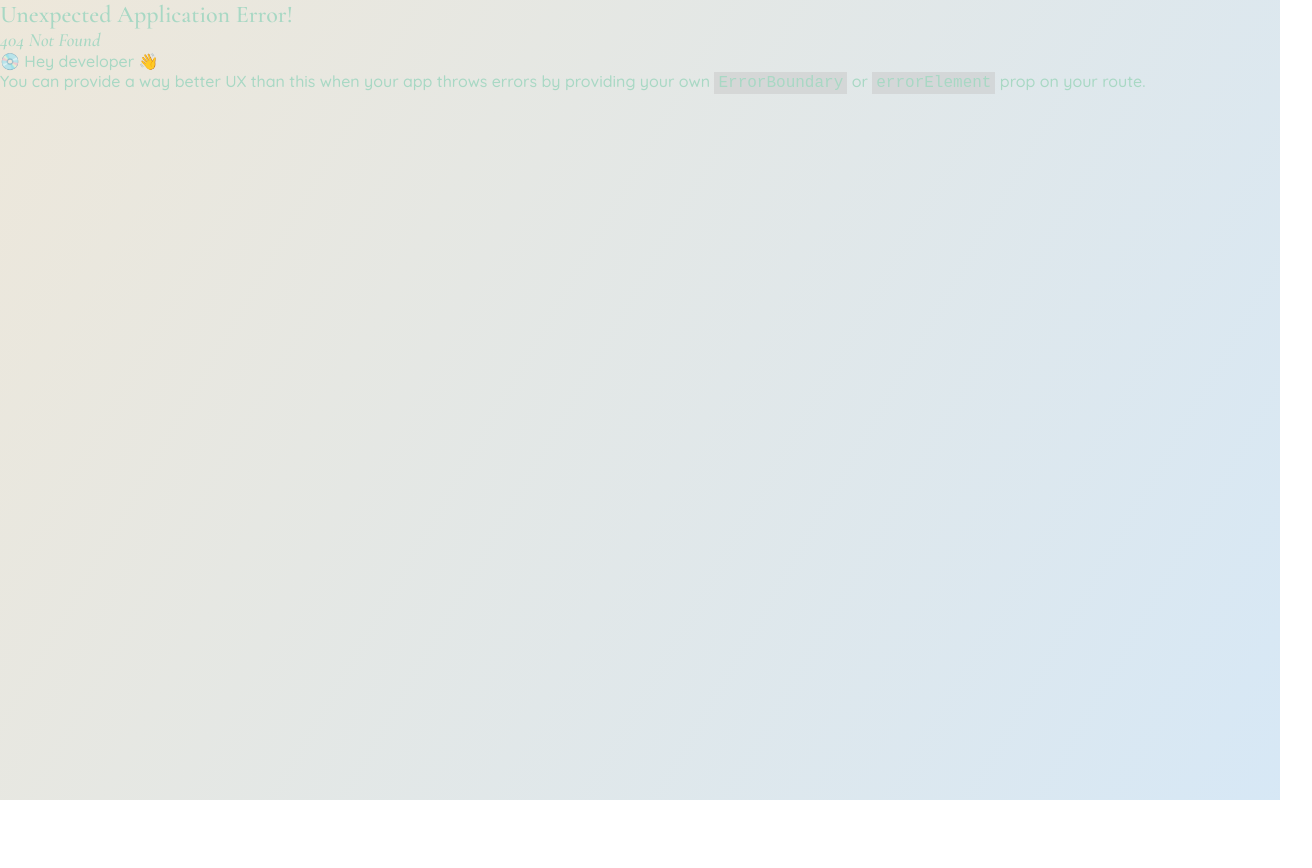
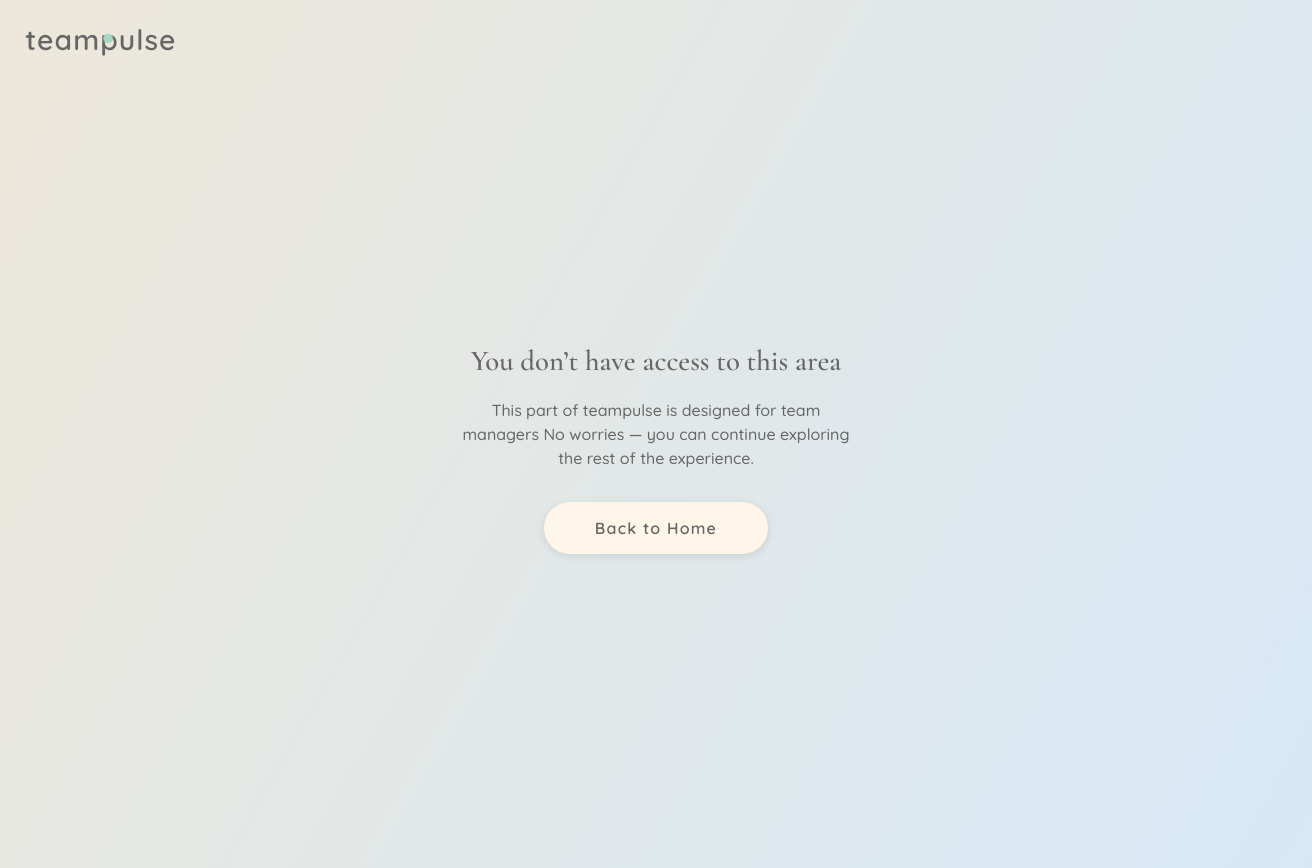
Before and after one commit to SheCodesAus/full-stack-frogs_frontend, a React (Vite) app in the folder teampulse-frontend/: page /no-permission in a window 1280 px wide. Before the commit this address had no page. Shown: the whole page, 1312 px wide, since content can reach past the window. Before the commit the page ends 800 px from the top, so only its background shows below. Built offline with nearby package versions, Linux system fonts and the light colour scheme.

Commit message:
apply manager see own teams

```diff
--- /dev/null
+++ b/teampulse-frontend/src/components/Loader.css
@@ -0,0 +1,56 @@
+/* loader.css */
+
+/* wrapper: positioned for top-left placement under logo */
+.tp-loader-wrapper {
+    position: absolute;
+    top: 80px;
+    /* push down slightly under your logo */
+    left: 30px;
+    /* small margin from left */
+    z-index: 999;
+    /* stays above page content */
+}
+
+/* make the loader MUCH smaller */
+.tp-loader {
+    --size-loader: 28px;
+    --size-orbe: 6px;
+    width: var(--size-loader);
+    height: var(--size-loader);
+    position: relative;
+    transform: rotate(45deg);
+}
+
+.tp-orbe {
+    position: absolute;
+    width: 100%;
+    height: 100%;
+    --delay: calc(var(--index) * 0.1s);
+    animation: tp-orbit ease-in-out 1.5s var(--delay) infinite;
+    opacity: calc(1 - calc(0.18 * var(--index)));
+}
+
+.tp-orbe::after {
+    content: "";
+    position: absolute;
+    top: 0;
+    left: 0;
+    width: var(--size-orbe);
+    height: var(--size-orbe);
+    background-color: var(--primary);
+    box-shadow: 0px 0px 10px 1px var(--primary);
+    border-radius: 50%;
+}
+
+/* animation */
+@keyframes tp-orbit {
+    0% {}
+
+    80% {
+        transform: rotate(360deg);
+    }
+
+    100% {
+        transform: rotate(360deg);
+    }
+}
--- /dev/null
+++ b/teampulse-frontend/src/components/Loader.jsx
@@ -0,0 +1,16 @@
+import React from "react";
+import "./loader.css";
+
+export default function Loader() {
+    return (
+        <div className="tp-loader-wrapper">
+            <div className="tp-loader">
+                <div className="tp-orbe" style={{ "--index": 0 }} />
+                <div className="tp-orbe" style={{ "--index": 1 }} />
+                <div className="tp-orbe" style={{ "--index": 2 }} />
+                <div className="tp-orbe" style={{ "--index": 3 }} />
+                <div className="tp-orbe" style={{ "--index": 4 }} />
+            </div>
+        </div>
+    );
+}
--- a/teampulse-frontend/src/components/ManagerOnly.jsx
+++ b/teampulse-frontend/src/components/ManagerOnly.jsx
@@ -1,16 +1,18 @@
 import { Navigate } from "react-router-dom";
-import { useAuth } from "./AuthProvider";
+import { useAuth } from '../hooks/use-auth.js';
+import Loader from '../components/Loader'
 
 export default function ManagerOnly({ children }) {
-    const { user, loading } = useAuth();
+    const { auth, setAuth, loading } = useAuth();
 
     if (loading) {
-        return <div>Loading...</div>;
+        return <Loader />;
     }
-    if (!user) {
+    if (!auth.user) {
         return <Navigate to="/login" replace />;
     }
-    if (user.role !== "manager") {
+    if (auth.user.is_staff === false) {
+        localStorage.removeItem('token');
         return <Navigate to="/no-permission" replace />;
     }
     return children;
--- a/teampulse-frontend/src/main.jsx
+++ b/teampulse-frontend/src/main.jsx
@@ -13,6 +13,10 @@ import CheckInPage from "./pages/CheckInPage.jsx";
 import QuotePage from "./pages/QuotePage.jsx";
 import DashboardPage from "./pages/DashboardPage.jsx";
 import NavBar from './components/NavBar.jsx';
+import ManagerOnly from "./components/ManagerOnly";
+import PermissionDeniedPage from "./pages/PermissionDeniedPage";
+import NotFoundPage from "./pages/404Page.jsx";
+
 
 const router = createBrowserRouter([
   {
@@ -28,9 +32,24 @@ const router = createBrowserRouter([
       { path: "/login", element: <LoginPage /> },
       { path: "/checkin", element: <CheckInPage /> },
       { path: "/quote", element: <QuotePage /> },
-      { path: "/dashboard", element: <DashboardPage /> },
+      {
+        path: "/dashboard",
+        element: (
+          <ManagerOnly>
+            <DashboardPage />
+          </ManagerOnly>
+        ),
+      },
+      {
+        path: "/no-permission",
+        element: <PermissionDeniedPage />,
+      },
+      { path: "*", element: <NotFoundPage /> },
     ],
-  }
+  },
+  // Permission denied page
+
+
 ]);
 
 // function AppRoot() {
--- /dev/null
+++ b/teampulse-frontend/src/pages/404Page.css
@@ -0,0 +1,41 @@
+.notfound-container {
+    display: flex;
+    justify-content: center;
+    align-items: center;
+    padding: 2rem;
+    min-height: 100vh;
+    width: 100%;
+}
+
+.notfound-content {
+    text-align: center;
+    max-width: 480px;
+    width: 100%;
+    margin: 0 auto;
+    padding: 2rem;
+
+}
+
+.notfound-title {
+    font-size: 2rem;
+    font-weight: 600;
+    color: var(--text-dark);
+    margin-bottom: 1rem;
+}
+
+.notfound-text {
+    font-size: 1rem;
+    color: var(--text-dark);
+    margin-bottom: 2rem;
+}
+
+.notfound-button {
+    margin: 1.5rem 0;
+}
+
+.notfound-logo {
+    display: flex;
+    justify-content: center;
+    margin-top: 2rem;
+    width: 100%;
+}
--- /dev/null
+++ b/teampulse-frontend/src/pages/404Page.jsx
@@ -0,0 +1,28 @@
+import { useNavigate } from "react-router-dom";
+import Logo from "../components/Logo";
+import DashboardButton from "../components/DashboardButton";
+import "./404Page.css";
+
+export default function NotFoundPage() {
+    const navigate = useNavigate();
+
+    return (
+        <div className="notfound-container">
+            <div className="notfound-content">
+                <h1 className="notfound-title">Page not found</h1>
+                <p className="notfound-text">
+                    We’re sorry — it looks like this page doesn’t exist.
+                    Let’s guide you back to a safe place.
+                </p>
+
+                <div className="notfound-button">
+                    <DashboardButton
+                        text="Go Home"
+                        onClick={() => navigate("/")}
+                    />
+                </div>
+
+            </div>
+        </div>
+    );
+}
--- a/teampulse-frontend/src/pages/DashboardPage.css
+++ b/teampulse-frontend/src/pages/DashboardPage.css
@@ -35,6 +35,12 @@
     gap: 1rem;
 }
 
+.no-teams-message{
+    font-size: var(--text-lg);
+    color: var(--text-dark);
+    padding-left: var(--text-xl);
+}
+
 @media only screen and (min-width: 800px) {
     .dashboard-container {
         padding: 0 20px;
--- a/teampulse-frontend/src/pages/DashboardPage.jsx
+++ b/teampulse-frontend/src/pages/DashboardPage.jsx
@@ -5,17 +5,17 @@ import DashboardButton from '../components/DashboardButton';
 import DashboardView from '../components/DashboardView';
 import AllCheckinsView from '../components/AllCheckinView';
 import useTeams from '../hooks/use-teams';
-import { useAuth } from "../hooks/use-auth";
+import Loader from '../components/Loader'
+import { useAuth } from '../hooks/use-auth';
 import getAllCheckIns from '../api/get-all-checkins';
 
 function DashboardPage() {
     const { teams } = useTeams();
-    const { auth } = useAuth();
-
     const [view, setView] = useState("dashboard");
     const [selectedTeam, setSelectedTeam] = useState(null);
     const [pulseLogs, setPulseLogs] = useState([]);
-    const [showPlaceholder, setShowPlaceholder] = useState(true)
+    const [showPlaceholder, setShowPlaceholder] = useState(true);
+    const { auth, setAuth } = useAuth();
 
     useEffect(() => {
     async function fetchLogs() {
@@ -32,12 +32,16 @@ function DashboardPage() {
     fetchLogs();
 }, [auth.token]);
 
+    const myTeams = useMemo(() => {
+        if (!auth.user) return [];
+        return teams.filter((t) => t.team_manager === auth.user.id);
+    }, [teams, auth.user]);
 
     useEffect(() => {
-        if (teams.length > 0 && !selectedTeam) {
-            setSelectedTeam(teams[0].id);
+        if (myTeams.length > 0 && !selectedTeam) {
+            setSelectedTeam(myTeams[0].id);
         }
-    }, [teams]);
+    }, [myTeams]);
 
 
 
@@ -46,8 +50,15 @@ function DashboardPage() {
         return pulseLogs.filter(log => log.team === selectedTeam);
     }, [pulseLogs, selectedTeam]);
 
+    if (myTeams.length === 0) {
+        return (
+            <p className="no-teams-message">
+                Seems like you don't have any teams assigned to you yet.
+            </p>
+        );
+    }
     if (teams.length === 0) {
-        return <></>;
+        return <Loader />;
     }
 
 
@@ -76,7 +87,7 @@ function DashboardPage() {
                 >
                     <option value="" disabled hidden>Choose team</option>
 
-                    {teams.map((team) => (
+                    {myTeams.map((team) => (
                         <option key={team.id} value={team.id}>
                             {team.team_name}
                         </option>
@@ -92,7 +103,7 @@ function DashboardPage() {
                 >
                     <option value="" disabled hidden>Choose team</option>
 
-                    {teams.map((team) => (
+                    {myTeams.map((team) => (
                         <option key={team.id} value={team.id}>
                             {team.team_name}
                         </option>
@@ -100,7 +111,7 @@ function DashboardPage() {
                 </select>
             </div>
             <div className='dashboard-chooseteam-buttons justify-center'>
-                {teams.map((team) => (
+                {myTeams.map((team) => (
                     <DashboardButton
                         key={team.id}
                         text={team.team_name}
--- /dev/null
+++ b/teampulse-frontend/src/pages/PermissionDeniedPage.css
@@ -0,0 +1,35 @@
+.permission-container {
+    min-height: 100vh;
+    width: 100%;
+    display: flex;
+    justify-content: center;
+    align-items: center;
+    padding: 0 1rem;
+}
+
+.permission-box {
+    display: flex;
+    flex-direction: column;
+    align-items: center;
+    text-align: center;
+    max-width: 480px;
+    padding: 2rem;
+}
+
+.permission-title {
+    color: var(--text-dark);
+    font-size: 1.8rem;
+    margin-bottom: var(--text-lg);
+}
+
+.permission-text {
+    color: var(--text-dark);
+    font-size: var(--text-base);
+    margin-bottom: 2rem;
+    line-height: 1.5;
+    width: 85%;
+}
+
+.permission-action {
+    margin-bottom: 2.5rem;
+}
--- /dev/null
+++ b/teampulse-frontend/src/pages/PermissionDeniedPage.jsx
@@ -0,0 +1,27 @@
+import Logo from "../components/Logo";
+import "./PermissionDeniedPage.css";
+import { Link } from "react-router-dom";
+import DashboardButton from "../components/DashboardButton";
+import "./PermissionDeniedPage.css";
+
+export default function PermissionDeniedPage() {
+    return (
+        <div className="permission-container">
+            <div className="permission-box">
+                <h1 className="permission-title">You don’t have access to this area</h1>
+
+                <p className="permission-text">
+                    This part of teampulse is designed for team managers
+                    No worries — you can continue exploring the rest of the experience.
+                </p>
+
+                <div className="permission-action">
+                    <Link to="/">
+                        <DashboardButton text="Back to Home" />
+                    </Link>
+                </div>
+
+            </div>
+        </div>
+    );
+}
```
